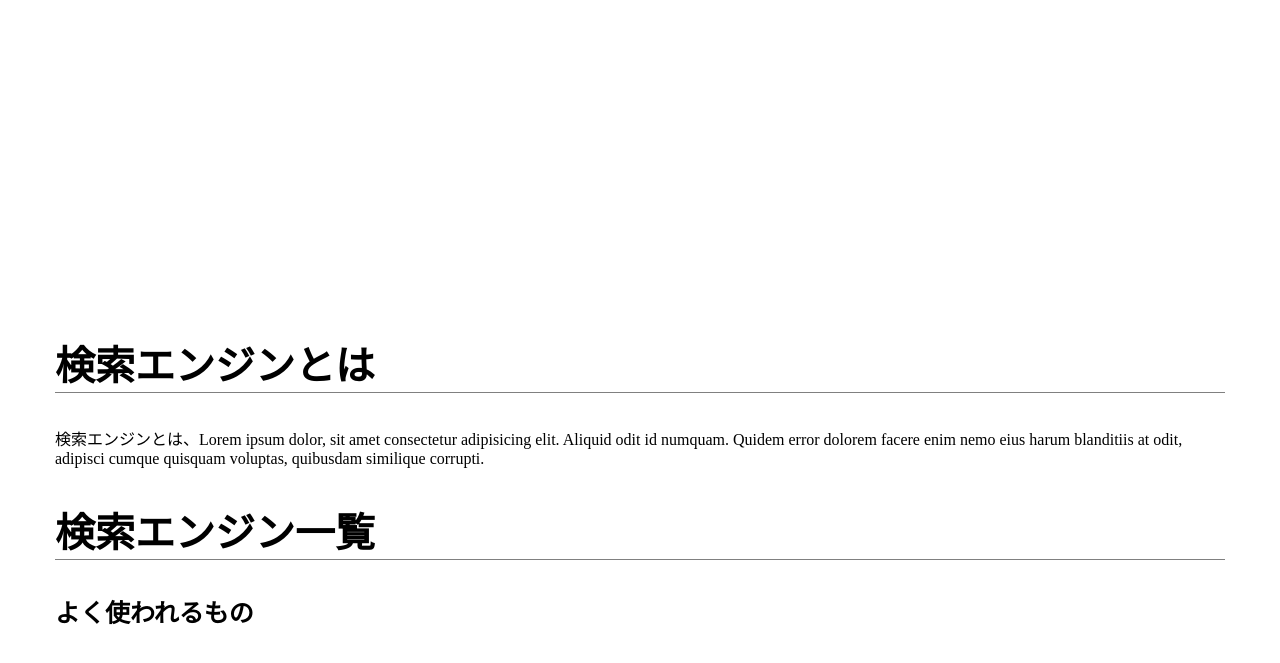
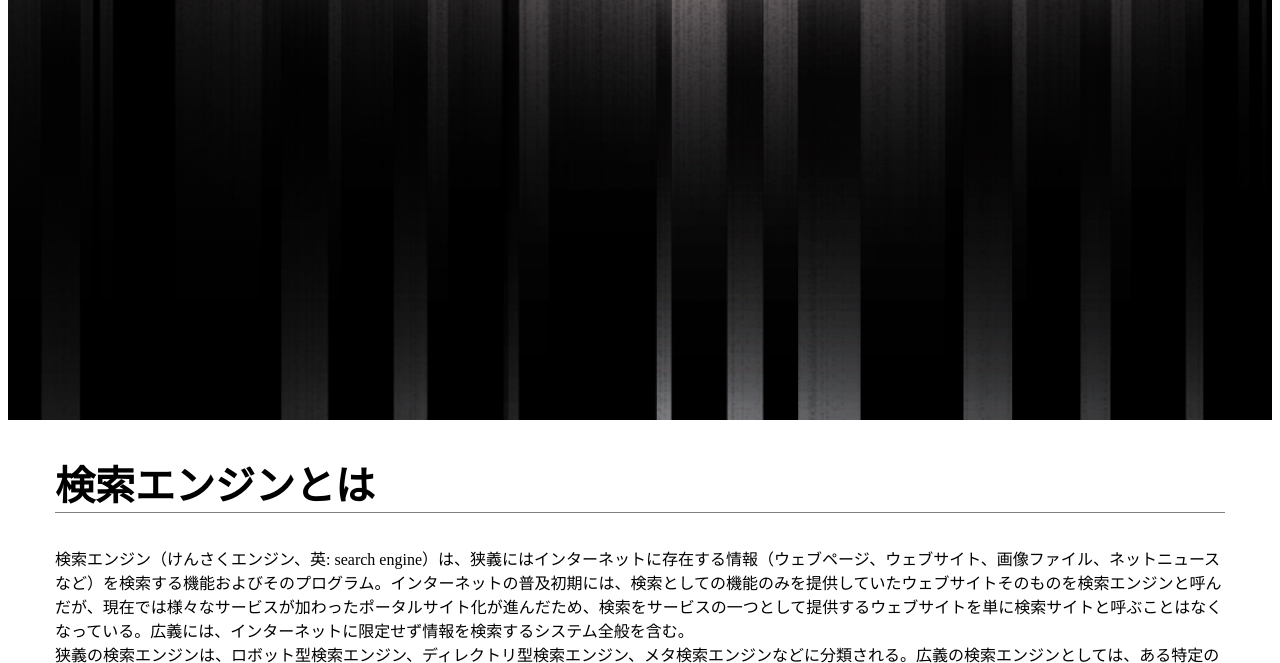
Before and after one commit to Yi-Gaoqiao/html_lesson, a plain HTML site: page html_lesson/index.html in a window 1280 px wide. Shown: the part 562-1225 px from the top of the page. Drawn offline with Linux system fonts and the light colour scheme.

Commit message:
Add files via upload

```diff
--- a/html_lesson/index.html
+++ b/html_lesson/index.html
@@ -29,7 +29,13 @@
         <div class="serch-wrapper">
             <div class="container">
                 <h2 class="section">検索エンジンとは</h2>
-                <p>検索エンジンとは、Lorem ipsum dolor, sit amet consectetur adipisicing elit. Aliquid odit id numquam. Quidem error dolorem facere enim nemo eius harum blanditiis at odit, adipisci cumque quisquam voluptas, quibusdam similique corrupti.</p>
+                <p>
+                    検索エンジン（けんさくエンジン、英: search engine）は、狭義にはインターネットに存在する情報（ウェブページ、ウェブサイト、画像ファイル、ネットニュースなど）を検索する機能およびそのプログラム。インターネットの普及初期には、検索としての機能のみを提供していたウェブサイトそのものを検索エンジンと呼んだが、現在では様々なサービスが加わったポータルサイト化が進んだため、検索をサービスの一つとして提供するウェブサイトを単に検索サイトと呼ぶことはなくなっている。広義には、インターネットに限定せず情報を検索するシステム全般を含む。
+                    <br>
+                    狭義の検索エンジンは、ロボット型検索エンジン、ディレクトリ型検索エンジン、メタ検索エンジンなどに分類される。広義の検索エンジンとしては、ある特定のウェブサイト内に登録されているテキスト情報の全文検索機能を備えたソフトウェア（全文検索システム）等がある。
+                    <br>
+                    検索エンジンは、検索窓と呼ばれるボックスにキーワードを入力して検索をかけるもので、全文検索が可能なものと不可能なものとがある。検索サイトを一般に「検索エンジン」と呼ぶことはあるが、厳密には検索サイト自体は検索エンジンでない。　(引用：Wikipedia)
+                </p>
                 <h2 class="section">検索エンジン一覧</h2>
                 <h3>よく使われるもの</h3>
                 <div class="items">
--- a/html_lesson/style.css
+++ b/html_lesson/style.css
@@ -43,15 +43,15 @@ a {
     color: white;
 }
 .top-wrapper {
-    background-image: url("background_image.jpg");
+    background-image: url("background_image.png");
     background-size: cover;
-    padding-top: 380px;
-    padding-bottom: 350px;
+    padding-top: 450px;
+    padding-bottom: 400px;
     color: rgba(255, 255, 255, 0.9);
     text-align: center;
 }
 .serch-wrapper {
-    height: 1900px;
+    height: 2100px;
 }
 h2 {
     font-size: 40px;
```
Also changed, not shown: html_lesson/background_image.png (added).
